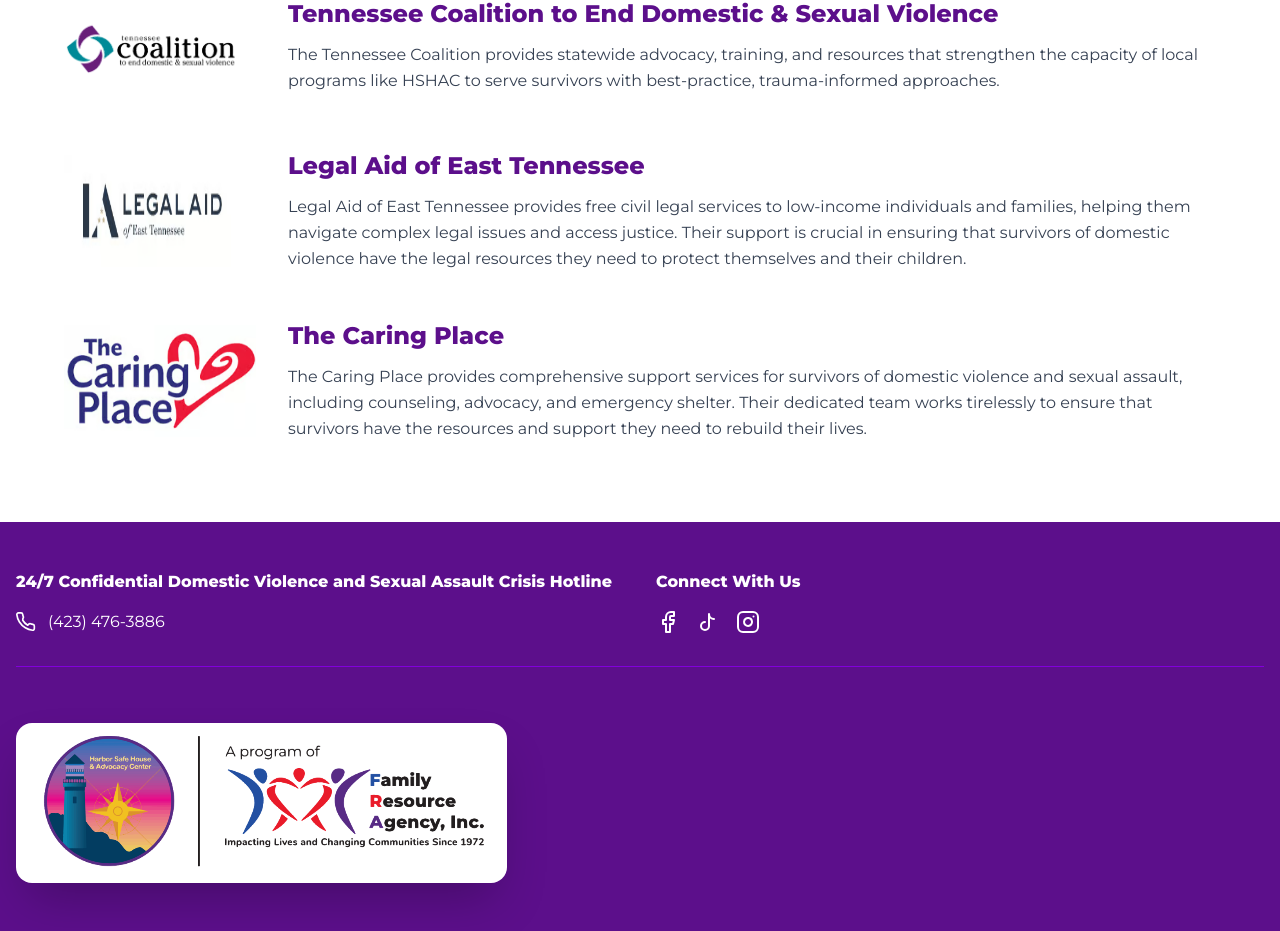
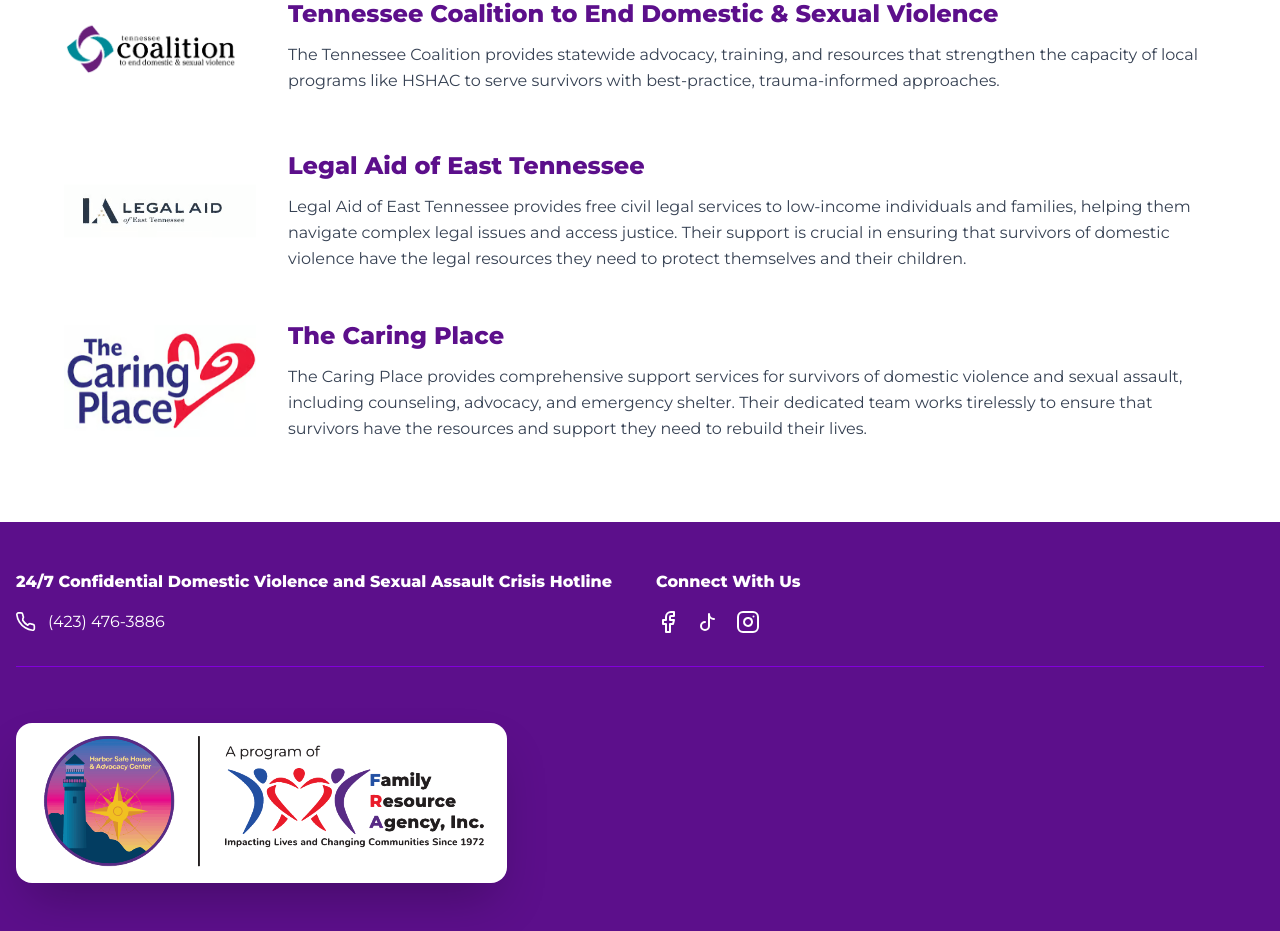
Before and after one commit to bhuddlez2/HarborSafeProject, a Next.js app in the folder frontend/: page /about in a window 1280 px wide. Shown: the part 1787-2718 px from the top of the page. Built offline with nearby package versions, Linux system fonts and the light colour scheme.

Commit message:
legal aid logo svg conversion

```diff
--- a/frontend/src/app/about/page.js
+++ b/frontend/src/app/about/page.js
@@ -146,7 +146,7 @@ export default function About() {
               <div className="shrink-0 w-48 flex justify-center">
                 <a href="https://www.laet.org" target="_blank" rel="noopener noreferrer" aria-label="Visit Legal Aid of East Tennessee website (opens in new tab)">
                   <Image
-                  src="/LegalAid.png"
+                  src="/LegalAid.svg"
                   alt="Legal Aid of East Tennessee Logo"
                   width={0}
                   height={0}
```
Also changed, not shown: frontend/public/LegalAid.png (deleted), frontend/public/LegalAid.svg (added).
